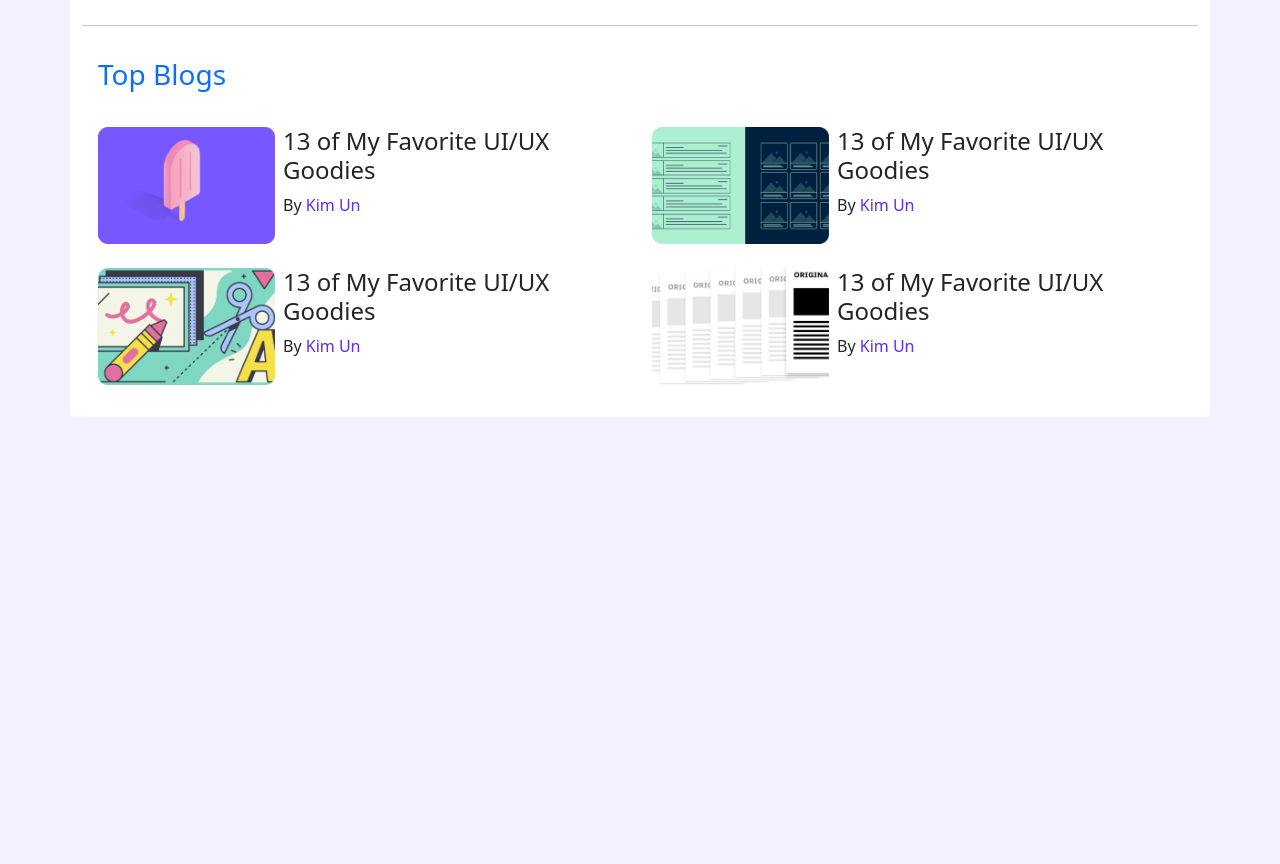
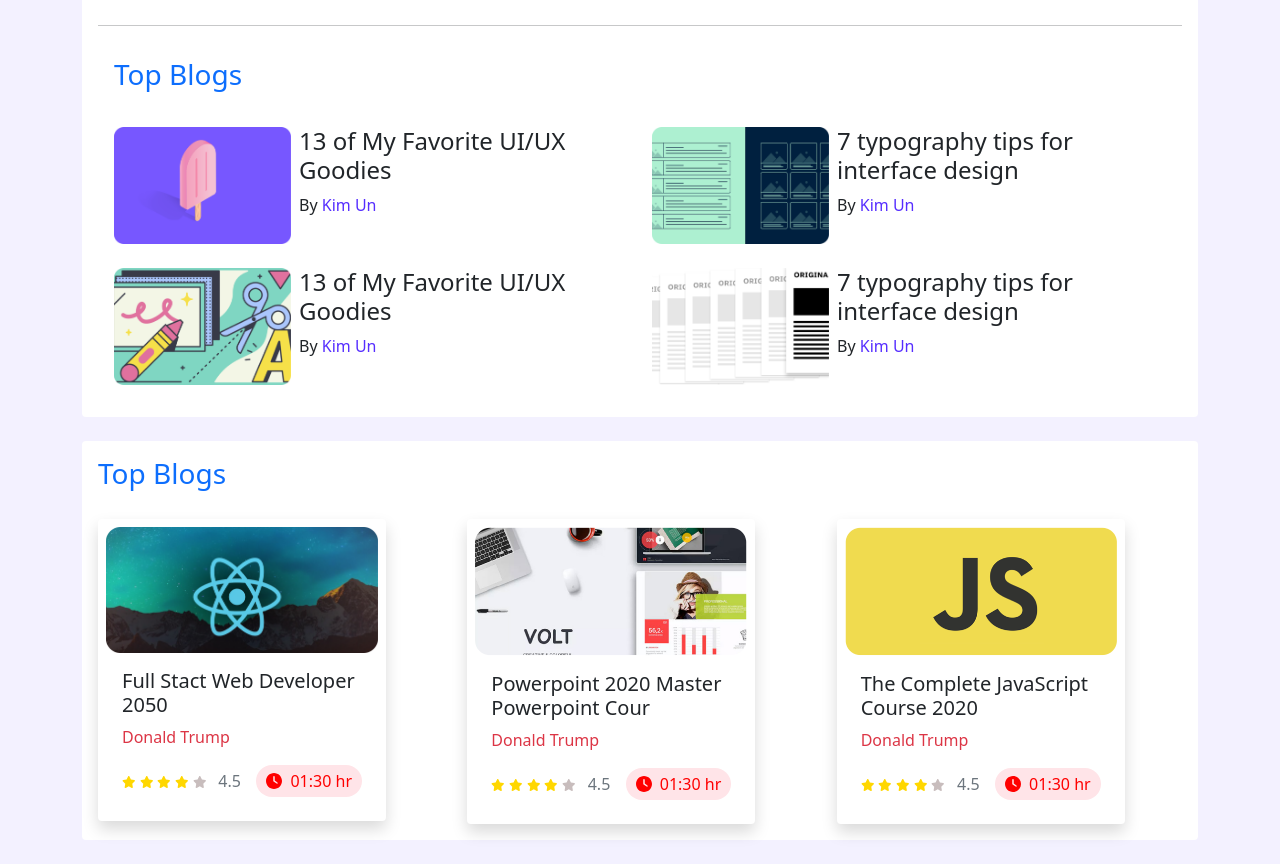
Before and after one commit to RiyaadHossain/Leader-Board-with-BS, a plain HTML site: page index.html in a window 1280 px wide. Shown: the part 320-1184 px from the top of the page. Before the commit the page ends 800 px from the top, so only its background shows below. Drawn offline with Linux system fonts and the light colour scheme.

Commit message:
Full Website completed

```diff
--- /dev/null
+++ b/CSS/Plain CSS/style.css
@@ -0,0 +1,15 @@
+.fill{
+    color: gold;
+    font-size: 12px;
+}
+
+.empty{
+    color: rgb(200, 189, 189);
+    font-size: 12px;
+}
+.duration{
+    background-color: #FFE4E8;
+    padding: 4px 10px;
+    border-radius: 20px;
+    color: red;
+}
--- a/index.html
+++ b/index.html
@@ -6,8 +6,14 @@
     <meta name="viewport" content="width=device-width, initial-scale=1.0">
     <title>Leader Board with Bootstrap</title>
 
+    <!-- Link Font Awesome -->
+    <link rel="stylesheet" href="https://cdnjs.cloudflare.com/ajax/libs/font-awesome/6.0.0-beta3/css/all.min.css" integrity="sha512-Fo3rlrZj/k7ujTnHg4CGR2D7kSs0v4LLanw2qksYuRlEzO+tcaEPQogQ0KaoGN26/zrn20ImR1DfuLWnOo7aBA==" crossorigin="anonymous" referrerpolicy="no-referrer" />
+
     <!-- Link Bootstrap CSS -->
     <link rel="stylesheet" href="./CSS/Bootstrap CSS/bootstrap.min.css">
+
+    <!-- Link Plain CSS -->
+    <link rel="stylesheet" href="./CSS/Plain CSS/style.css">
 </head>
 <body style="background-color: #F3F1FF;">
 
@@ -38,7 +44,7 @@
                 <li class="nav-item">
                 <a class="nav-link active">Works</a>
                 </li>
-                <li class="nav-item ms-3">
+                <li class="nav-item ms-lg-3">
                     <img src="./Images/players/player-5.png" alt="" width="51" height="51">
                 </li>
             </ul>
@@ -52,8 +58,8 @@
 
 
 
-    <main>
-        <section class="container bg-white rounded my-4 py-3">
+    <main class="container">
+        <section class="bg-white rounded my-4 p-3">
 
             <!-- ################  Header Section Start  ################ -->
             <div class="p-3">
@@ -93,6 +99,8 @@
             <div class="p-3">
                 <div class="row  gy-4">
                     <h3 class="text-primary pb-1">Top Blogs</h3>
+
+                    <!-- Blog -->
                     <div class="col-lg-6 d-sm-flex">
                         <img src="./Images/blogs/blog-1.png" alt=""  width="177" width="117">
                         <div class="ms-2">
@@ -100,13 +108,17 @@
                             <span> By <a href="#" style="text-decoration: none; color: #562EFF;"> Kim Un </a> </span>
                         </div>
                     </div>
+
+                    <!-- Blog -->
                     <div class="col-lg-6 d-sm-flex">
                         <img src="./Images/blogs/blog-2.png" alt=""  width="177" width="117">
                         <div class="ms-2">
-                            <h4>13 of My Favorite UI/UX Goodies</h4>
+                            <h4>7 typography tips for interface design</h4>
                             <span> By <a href="#" style="text-decoration: none; color: #562EFF;"> Kim Un </a> </span>
                         </div>
                     </div>
+
+                    <!-- Blog -->
                     <div class="col-lg-6 d-sm-flex">
                         <img src="./Images/blogs/blog-3.png" alt=""  width="177" width="117">
                         <div class="ms-2">
@@ -114,13 +126,16 @@
                             <span> By <a href="#" style="text-decoration: none; color: #562EFF;"> Kim Un </a> </span>
                         </div>
                     </div>
+
+                    <!-- Blog -->
                     <div class="col-lg-6 d-sm-flex">
                         <img src="./Images/blogs/blog-4.png" alt=""  width="177" width="117">
                         <div class="ms-2">
-                            <h4>13 of My Favorite UI/UX Goodies</h4>
+                            <h4>7 typography tips for interface design</h4>
                             <span> By <a href="#" style="text-decoration: none; color: #562EFF;"> Kim Un </a> </span>
                         </div>
                     </div>
+
                 </div>
             </div>
             <!-- ################  Header Section End  ################ -->
@@ -131,13 +146,85 @@
 
         <!-- ################  Header Section Start  ################ -->
 
-        <section class="container">
+        <section class="bg-white rounded my-4 p-3">
             <div class="row gy-3">
-                <div class="col-lg-4 col-md-6 col-12"></div>
+                <h3 class="text-primary pb-1">Top Blogs</h3>
 
-                <div class="col-lg-4 col-md-6 col-12"></div>
+                <!-- Course -->
+                <div class="col-lg-4 col-md-6 col-12">
+                    <div class="card border-0 shadow p-2" style="width: 18rem;">
+                        <img src="/Images/courses/course-1.png" class="card-img-top" alt="">
+                        <div class="card-body">
+                            <h5 class="card-title">Full Stact Web Developer 2050</h5>
+                            <p class="card-text text-danger">Donald Trump</p>
+                            <div class="d-flex justify-content-between align-items-center">
+                                <div class="star">
+                                    <i class="fas fa-star fill"></i>
+                                    <i class="fas fa-star fill"></i>
+                                    <i class="fas fa-star fill"></i>
+                                    <i class="fas fa-star fill"></i>
+                                    <i class="fas fa-star empty"></i>
+                                    <span class="text-muted ms-2">4.5</span>
+                                </div>
+                                <div class="duration">
+                                    <i class="fas fa-clock"></i>
+                                    <span class="ms-1">01:30 hr</span>
+                                </div>
+                            </div>
+                        </div>
+                    </div>
+                </div>
 
-                <div class="col-lg-4 col-md-6 col-12"></div>
+                <!-- Course -->
+                <div class="col-lg-4 col-md-6 col-12">
+                    <div class="card border-0 shadow p-2" style="width: 18rem;">
+                        <img src="/Images/courses/course-2.png" class="card-img-top" alt="">
+                        <div class="card-body">
+                            <h5 class="card-title">Powerpoint 2020 Master Powerpoint Cour</h5>
+                            <p class="card-text text-danger">Donald Trump</p>
+                            <div class="d-flex justify-content-between align-items-center">
+                                <div class="star">
+                                    <i class="fas fa-star fill"></i>
+                                    <i class="fas fa-star fill"></i>
+                                    <i class="fas fa-star fill"></i>
+                                    <i class="fas fa-star fill"></i>
+                                    <i class="fas fa-star empty"></i>
+                                    <span class="text-muted ms-2">4.5</span>
+                                </div>
+                                <div class="duration">
+                                    <i class="fas fa-clock"></i>
+                                    <span class="ms-1">01:30 hr</span>
+                                </div>
+                            </div>
+                        </div>
+                    </div>
+                </div>
+
+                <!-- Course -->
+                <div class="col-lg-4 col-md-6 col-12">
+                    <div class="card border-0 shadow p-2" style="width: 18rem;">
+                        <img src="/Images/courses/course-3.png" class="card-img-top" alt="">
+                        <div class="card-body">
+                            <h5 class="card-title">The Complete JavaScript Course 2020</h5>
+                            <p class="card-text text-danger">Donald Trump</p>
+                            <div class="d-flex justify-content-between align-items-center">
+                                <div class="star">
+                                    <i class="fas fa-star fill"></i>
+                                    <i class="fas fa-star fill"></i>
+                                    <i class="fas fa-star fill"></i>
+                                    <i class="fas fa-star fill"></i>
+                                    <i class="fas fa-star empty"></i>
+                                    <span class="text-muted ms-2">4.5</span>
+                                </div>
+                                <div class="duration">
+                                    <i class="fas fa-clock"></i>
+                                    <span class="ms-1">01:30 hr</span>
+                                </div>
+                            </div>
+                        </div>
+                    </div>
+                </div>
+
             </div>
         </section>
 
@@ -146,5 +233,8 @@
 
     <!-- Link Bootstrap JS -->
     <script src="./JS/Bootstrap JS/bootstrap.bundle.min.js"></script>
+
+    <!-- Link Font Awesome -->
+    <script src="https://cdnjs.cloudflare.com/ajax/libs/font-awesome/6.0.0-beta3/js/all.min.js" integrity="sha512-fzff82+8pzHnwA1mQ0dzz9/E0B+ZRizq08yZfya66INZBz86qKTCt9MLU0NCNIgaMJCgeyhujhasnFUsYMsi0Q==" crossorigin="anonymous" referrerpolicy="no-referrer"></script>
 </body>
 </html>
```
